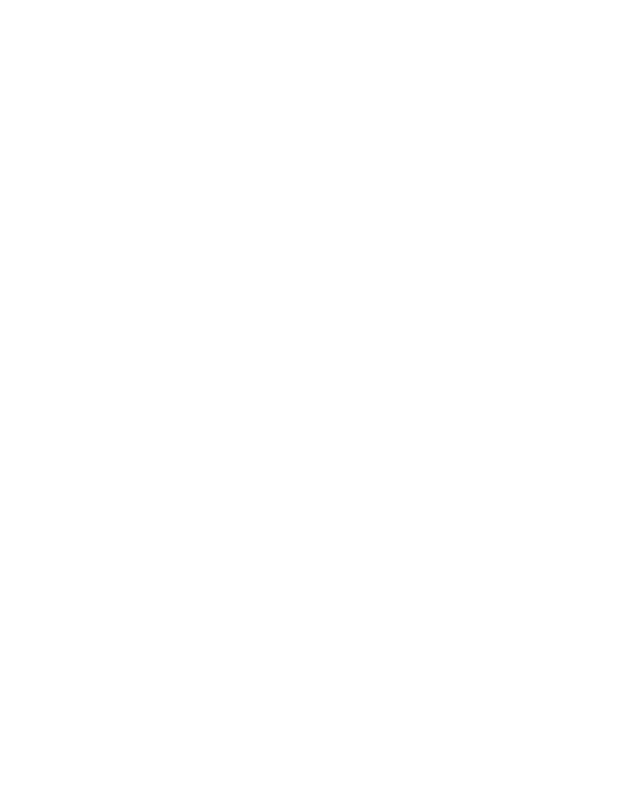
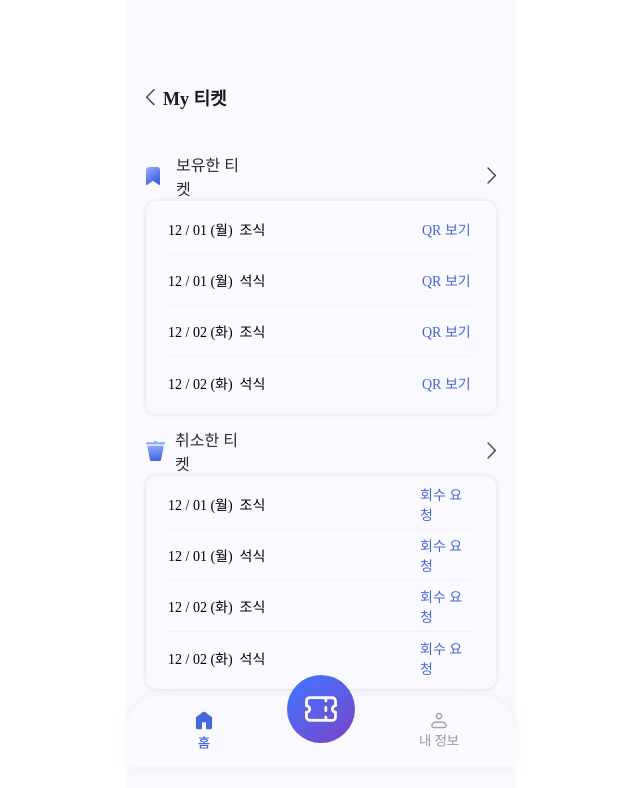
Before and after one commit to JS-Study-Club/2026-Lunchpass, a React (Vite) app: page /myticket in a window 1280 px wide. Before the commit this address had no page. Shown: the top 788 px of the page, without its empty margins (319-959 px from the left). Built offline with nearby package versions, Linux system fonts and the light colour scheme.

Commit message:
홈화면 라우터 경로 /에서 /home으로 변경

```diff
--- a/src/App.jsx
+++ b/src/App.jsx
@@ -13,14 +13,14 @@
   return (
     <Routes>
       <Route element={<Layout />}>
-        {/* <Route path="/" element={<HomePage username={"이예지"} commute={"통학"}/>} />
+        <Route path="/home" element={<HomePage username={"이예지"} commute={"통학"}/>} />
         <Route path="/myticket" element={<MyTicketPage />} />
         <Route path="/myticket/cancelticketpage" element={<CancelTicketPage />} />
-        <Route path="/myticket/haveticketpage" element={<HaveTicketPage />} /> */}
-    </Route>
-        <Route path="/" element={<Ticket_success/>}/>
-        <Route path="/loading" element={<Loading_page/>}/>
-        <Route path="/waiting" element={<Waiting_page/>}/>
+        <Route path="/myticket/haveticketpage" element={<HaveTicketPage />} />
+      </Route>
+      <Route path="/" element={<Ticket_success/>}/>
+      <Route path="/loading" element={<Loading_page/>}/>
+      <Route path="/waiting" element={<Waiting_page/>}/>
 
     </Routes>
   )
--- a/src/Pages/MyTicketPage.jsx
+++ b/src/Pages/MyTicketPage.jsx
@@ -8,7 +8,7 @@
     return(
         <>
             <BackContainer>
-                <BackButton src={BackImg} onClick={() => navigate("/")} style={{
+                <BackButton src={BackImg} onClick={() => navigate("/home")} style={{
                     heigth: 21
                 }}/>My 티켓
             </BackContainer>
```
